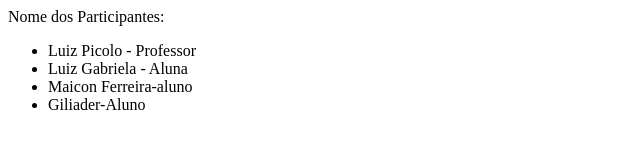
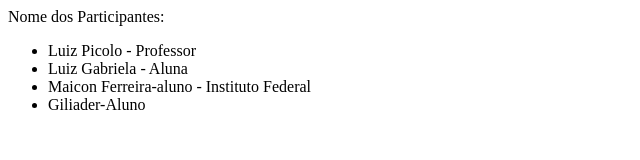
Before and after one commit to maiconfr204/capacitacao-git, a plain HTML site: page index.html in a window 1280 px wide. Shown: the whole page, without its empty margins (0-640 px from the left). Drawn offline with Linux system fonts and the light colour scheme.

Commit message:
adicionei o instituto

```diff
--- a/index.html
+++ b/index.html
@@ -11,7 +11,7 @@
   <ul>
     <li>Luiz Picolo - Professor</li>
     <li>Luiz Gabriela - Aluna</li>
-    <li>Maicon Ferreira-aluno</li>
+    <li>Maicon Ferreira-aluno - Instituto Federal</li>
   	<li>Giliader-Aluno</li>
   </ul>
 </body>
```
